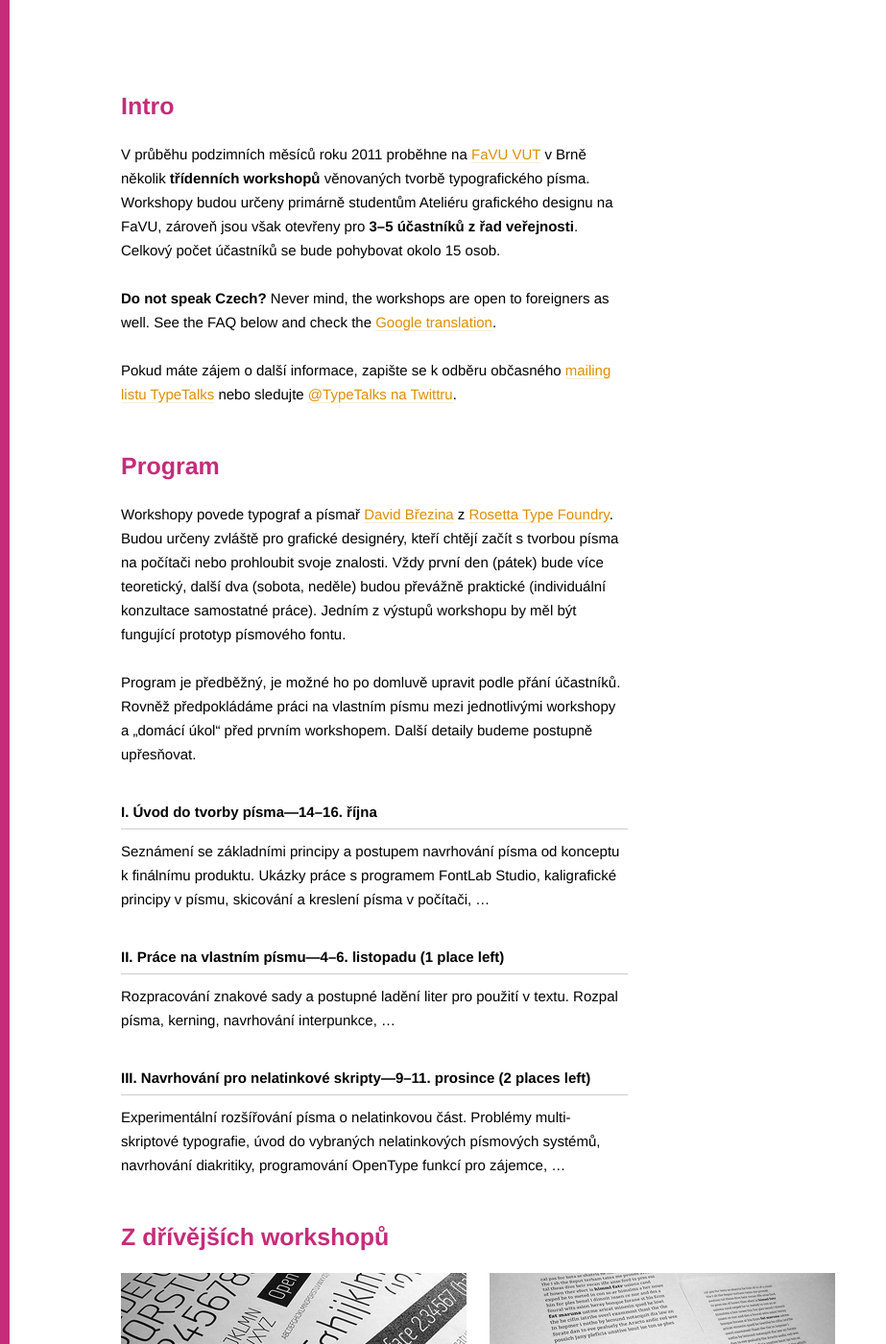
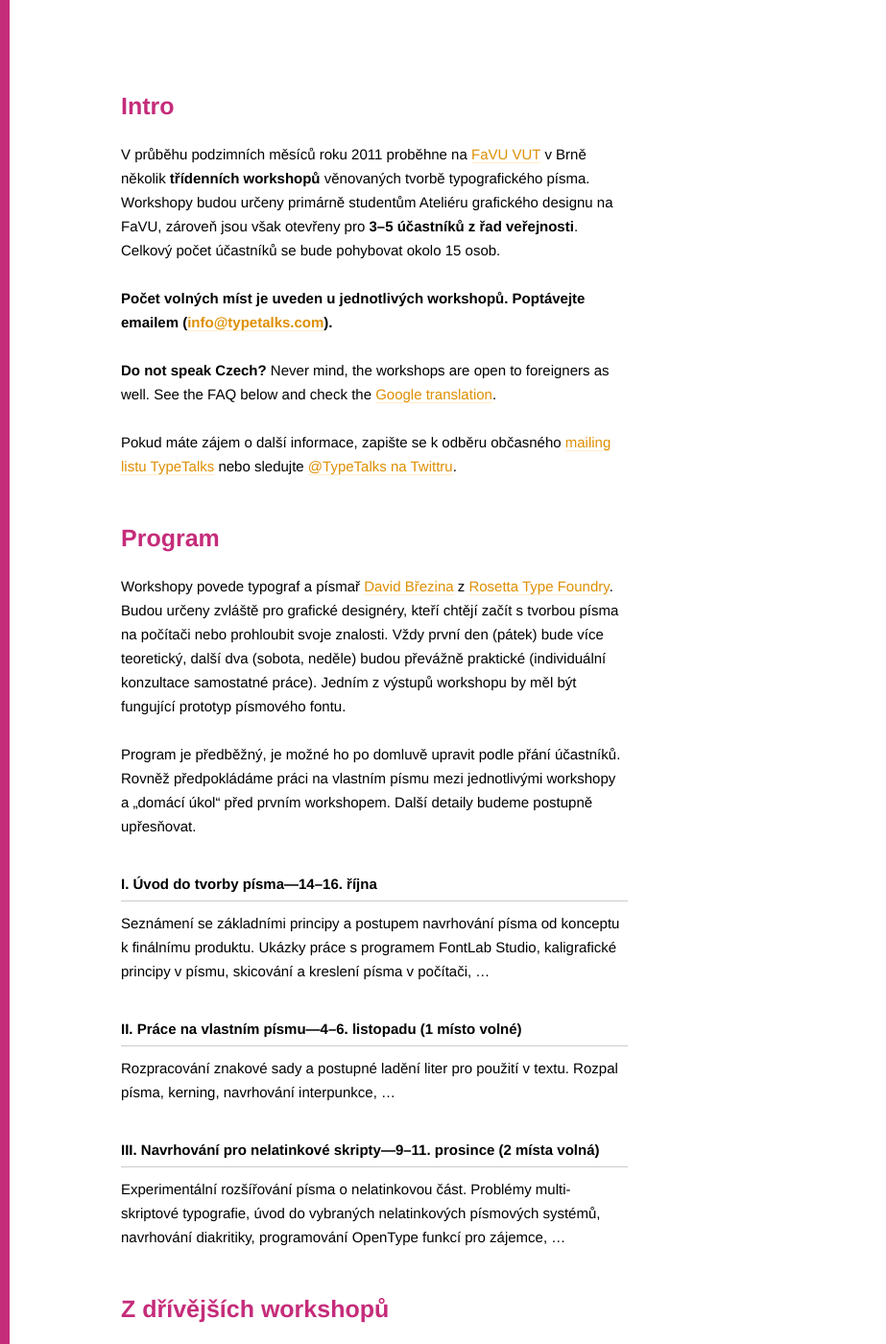
Before and after one commit to MrBrezina/typeworks.org, a Jekyll site: the page built from index.md, in a window 1280 px wide and 1400 px high. Shown: the whole window at 96% size, without its empty margins (0-923 px from the left). Built offline with Jekyll 4.4.1, drawn with Linux system fonts in a browser that asks for light colours.

Commit message:
Updated bibliography and homepage info

```diff
--- a/index.md
+++ b/index.md
@@ -4,6 +4,8 @@ title: Intro
 ---
 
 V průběhu podzimních měsíců roku 2011 proběhne na [FaVU VUT](http://www.ffa.vutbr.cz/) v Brně několik **třídenních workshopů** věnovaných tvorbě typografického písma. Workshopy budou určeny primárně studentům Ateliéru grafického designu na FaVU, zároveň jsou však otevřeny pro **3–5 účastníků z řad veřejnosti**. Celkový počet účastníků se bude pohybovat okolo 15 osob.
+
+**Počet volných míst je uveden u jednotlivých workshopů. Poptávejte emailem (<info@typetalks.com>).**
 
 **Do not speak Czech?** Never mind, the workshops are open to foreigners as well. See the FAQ below and check the [Google translation](http://translate.google.com/translate?js=n&prev=_t&hl=cs&ie=UTF-8&layout=2&eotf=1&sl=cs&tl=en&u=http%3A%2F%2Ftypeworks.org&act=url).
 
@@ -19,11 +21,11 @@ Program je předběžný, je možné ho po domluvě upravit podle přání úča
 
 Seznámení se základními principy a postupem navrhování písma od konceptu k finálnímu produktu. Ukázky práce s programem FontLab Studio, kaligrafické principy v písmu, skicování a kreslení písma v počítači, …
 
-### II. Práce na vlastním písmu—4–6. listopadu (1 place left) ###
+### II. Práce na vlastním písmu—4–6. listopadu (1 místo volné) ###
 
 Rozpracování znakové sady a postupné ladění liter pro použití v textu. Rozpal písma, kerning, navrhování interpunkce, …
 
-### III. Navrhování pro nelatinkové skripty—9–11. prosince (2 places left) ###
+### III. Navrhování pro nelatinkové skripty—9–11. prosince (2 místa volná) ###
 
 Experimentální rozšířování písma o nelatinkovou část. Problémy multi-skriptové typografie, úvod do vybraných nelatinkových písmových systémů, navrhování diakritiky, programování OpenType funkcí pro zájemce, …
 
```
Also changed, not shown: homework.md (+1 -1 lines).
